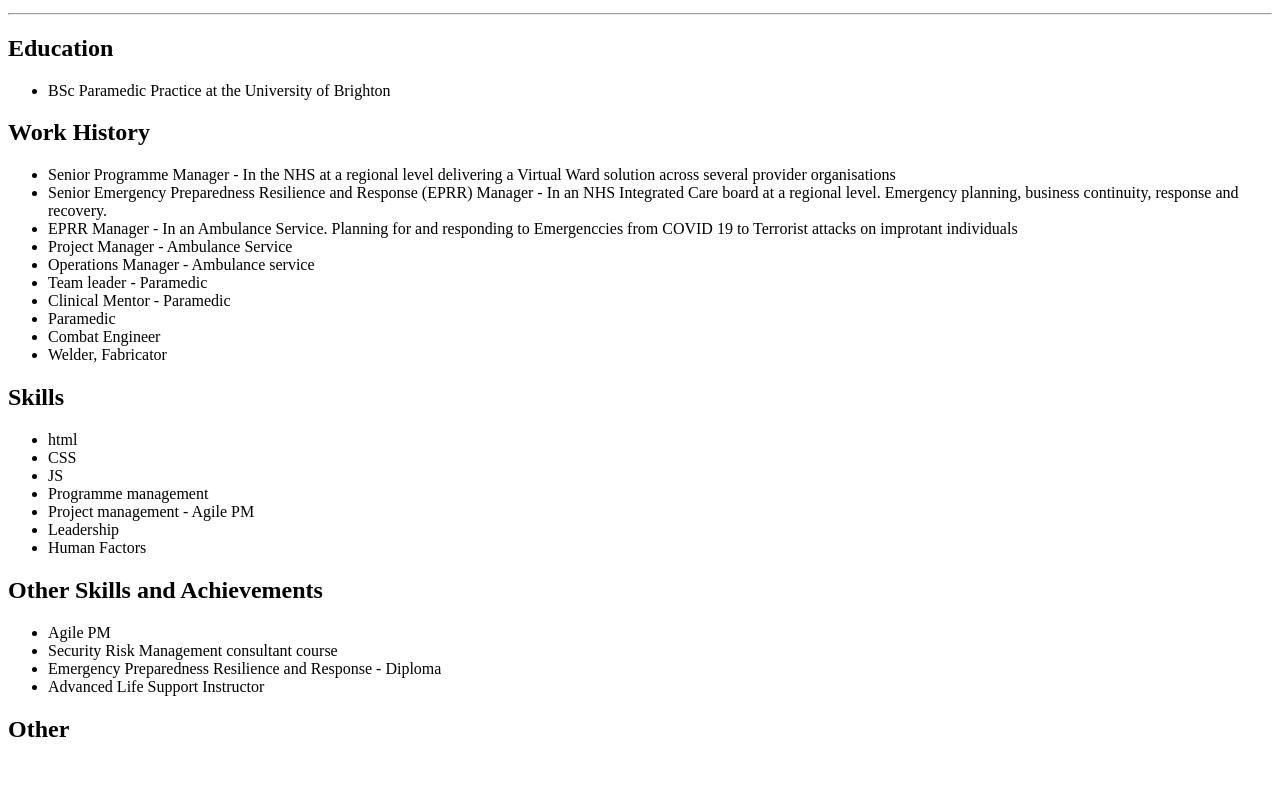
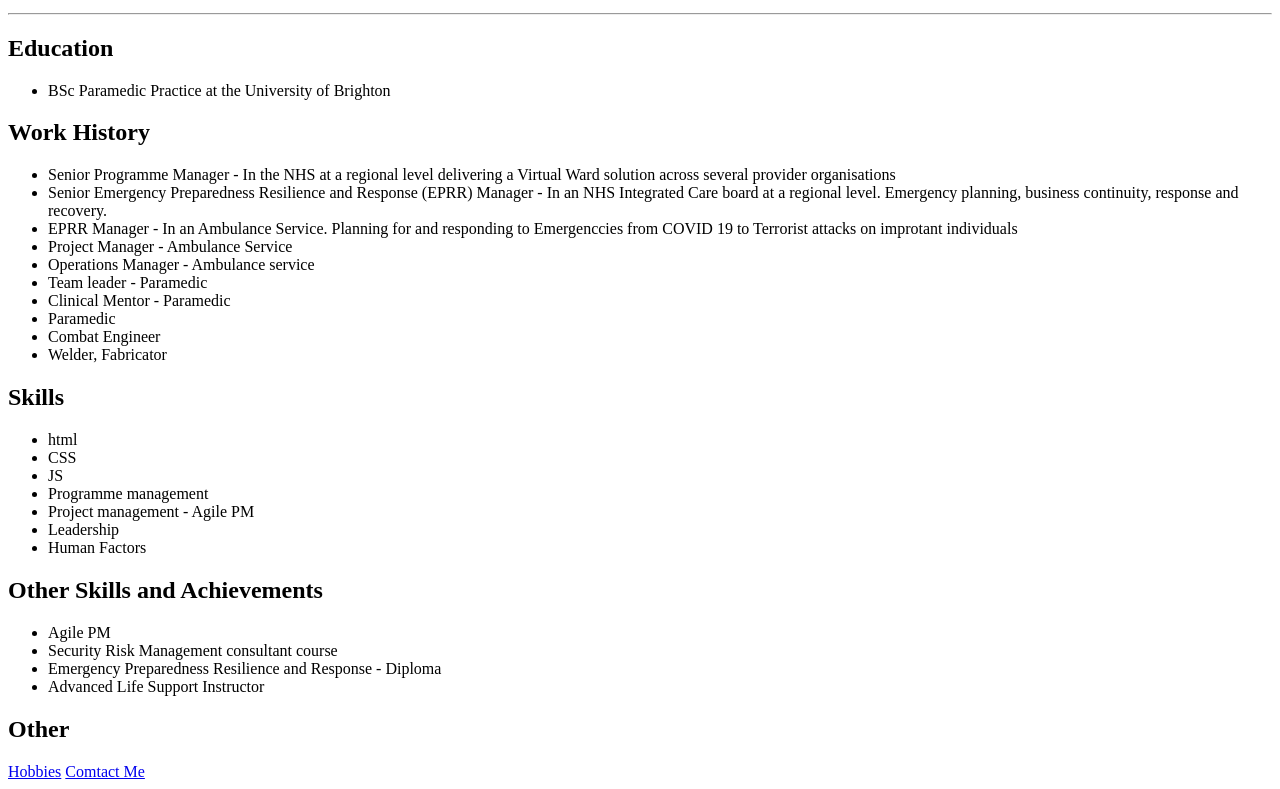
Before and after one commit to Waffle-ninja/Resume, a plain HTML site: page index.html in a window 1280 px wide. Shown: the part 512-1301 px from the top of the page. Before the commit the page ends 1275 px from the top, so only its background shows below. Drawn offline with Linux system fonts and the light colour scheme.

Commit message:
Update index.html
added hrefs to contacts and hobbies

```diff
--- a/index.html
+++ b/index.html
@@ -64,6 +64,7 @@
         <li>Advanced Life Support Instructor</li>
     </ul>
     <h2>Other</h2>
-    <a href=""
+    <a href="/hobbies.html">Hobbies</a>
+    <a href="contact.html">Comtact Me</a>
 </body>
 </html>
```
